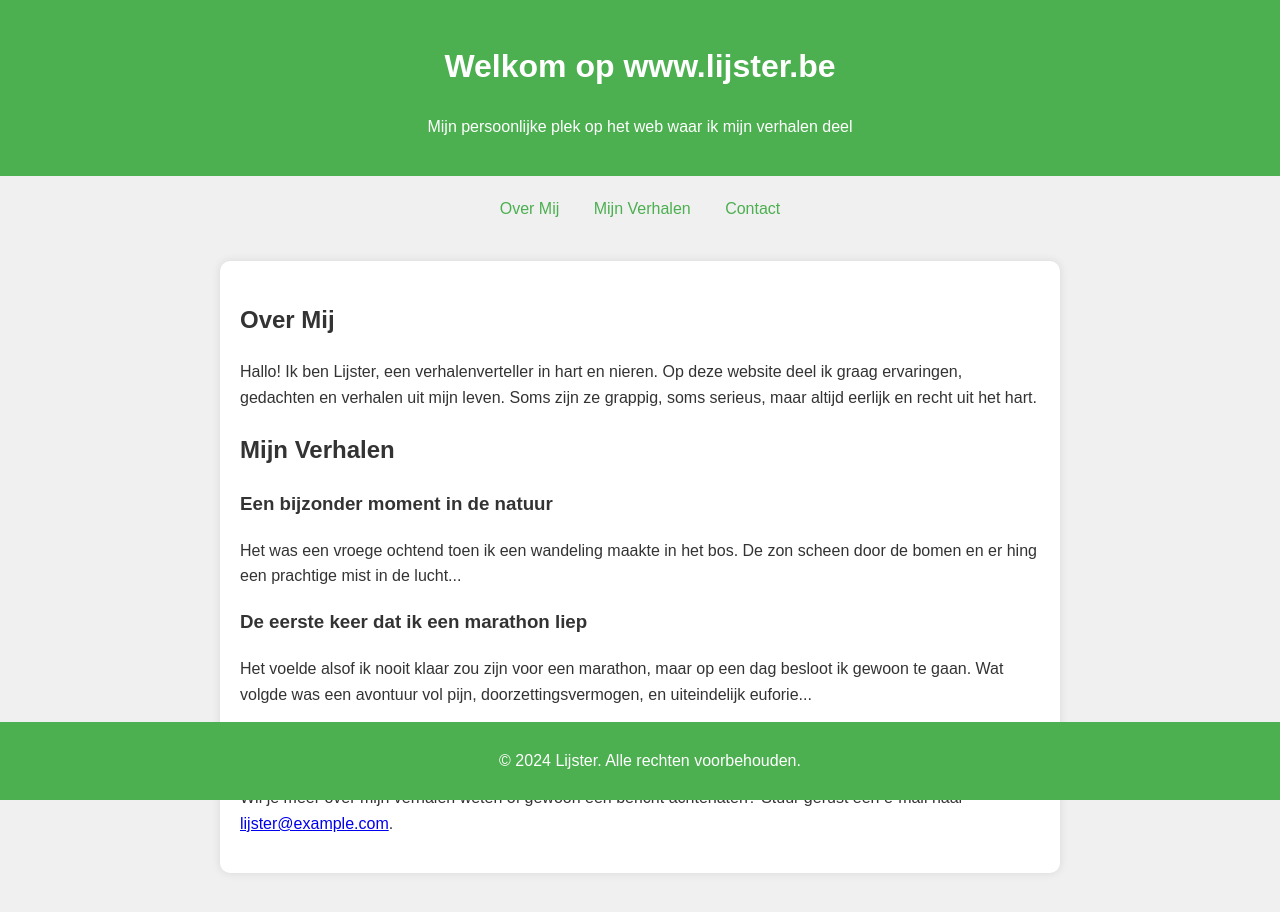
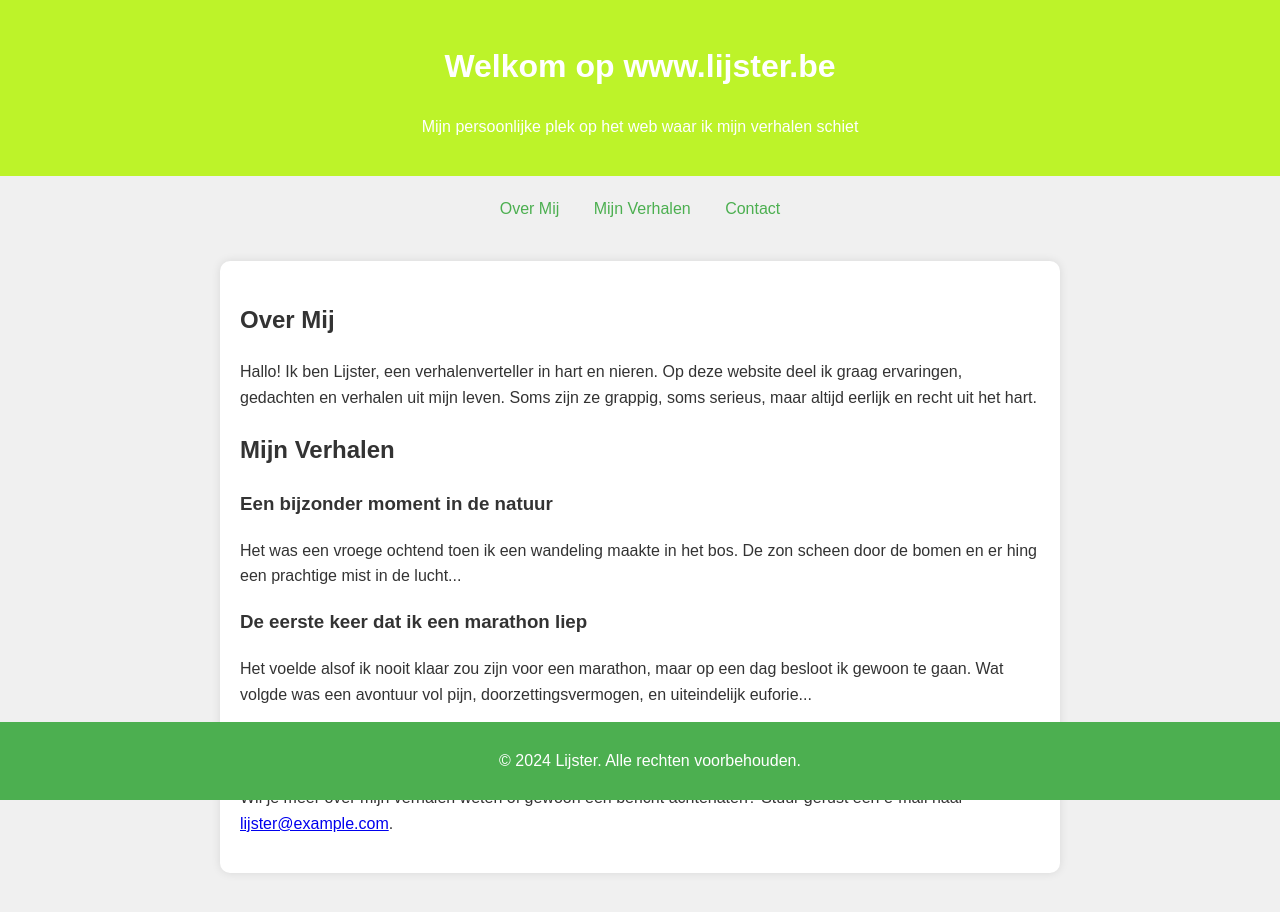
Before and after one commit to Lijster/lijster, a plain HTML site: page index.html in a window 1280 px wide. Drawn offline with Linux system fonts and the light colour scheme.

```diff
--- a/index.html
+++ b/index.html
@@ -9,7 +9,7 @@
 <body>
     <header>
         <h1>Welkom op www.lijster.be</h1>
-        <p>Mijn persoonlijke plek op het web waar ik mijn verhalen deel</p>
+        <p>Mijn persoonlijke plek op het web waar ik mijn verhalen schiet</p>
     </header>
 
     <nav>
--- a/styles.css
+++ b/styles.css
@@ -8,7 +8,7 @@
 }
 
 header {
-    background-color: #4CAF50;
+    background-color: #bdf329;
     padding: 20px;
     text-align: center;
     color: white;
```
Also changed, not shown: 1 other file.
